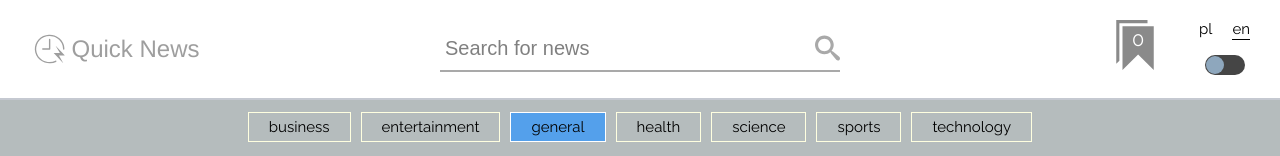
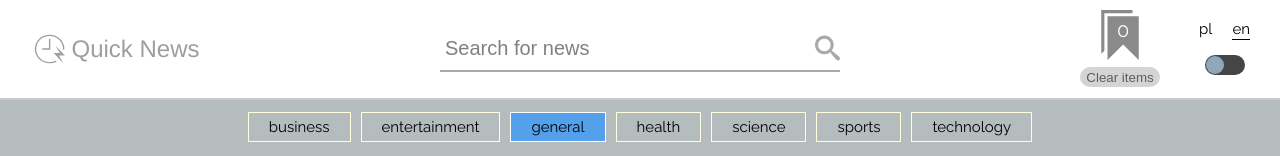
Before and after one commit to Artas47/quick-news, a React (Create React App) app: page / in a window 1280 px wide. Shown: the top 156 px of the page. Built offline with nearby package versions, Linux system fonts and the light colour scheme; no server answers.

Commit message:
added clearItemFromStore button, fixed overlaping spinner

```diff
--- a/src/actions/index.js
+++ b/src/actions/index.js
@@ -10,7 +10,8 @@ import {
   THEME_CHANGE,
   ADD_ITEM_TO_STORE,
   DELETE_ITEM_FROM_STORE,
-  SHOW_ITEMS_FROM_STORE
+  SHOW_ITEMS_FROM_STORE,
+  CLEAR_STORE_ITEMS
 } from './types';
 
 export const fetchNewsStart = query => {
@@ -99,3 +100,9 @@ export const showItemsFromStore = items => {
     payload: items
   };
 };
+
+export const clearStoreItems = () => {
+  return {
+    type: CLEAR_STORE_ITEMS
+  };
+};
--- a/src/actions/types.js
+++ b/src/actions/types.js
@@ -10,3 +10,4 @@ export const THEME_CHANGE = 'THEME_CHANGE';
 export const ADD_ITEM_TO_STORE = 'ADD_ITEM_TO_STORE';
 export const DELETE_ITEM_FROM_STORE = 'DELETE_ITEM_FROM_STORE';
 export const SHOW_ITEMS_FROM_STORE = 'SHOW_ITEMS_FROM_STORE';
+export const CLEAR_STORE_ITEMS = 'CLEAR_STORE_ITEMS';
--- a/src/components/bookmark-header/bookmark-header.js
+++ b/src/components/bookmark-header/bookmark-header.js
@@ -1,6 +1,6 @@
 import React from 'react';
 import { useSelector, useDispatch } from 'react-redux';
-import { showItemsFromStore } from '../../actions/index';
+import { showItemsFromStore, clearStoreItems } from '../../actions/index';
 import * as Styled from './bookmark-header.styles';
 
 const BookmarkHeader = () => {
@@ -11,9 +11,12 @@ const BookmarkHeader = () => {
     window.scrollTo(0, 0);
   };
   return (
-    <Styled.BookmarkHeader onClick={onClickRender}>
-      <Styled.BookmarkCount>{store.length}</Styled.BookmarkCount>
-      <Styled.BookmarkHeaderSvg />
+    <Styled.BookmarkHeader>
+      <Styled.BookmarkSvgAndCountBox onClick={onClickRender}>
+        <Styled.BookmarkHeaderSvg />
+        <Styled.BookmarkCount>{store.length}</Styled.BookmarkCount>
+      </Styled.BookmarkSvgAndCountBox>
+      <Styled.ClearItems onClick={() => dispatch(clearStoreItems())}>Clear items</Styled.ClearItems>
     </Styled.BookmarkHeader>
   );
 };
--- a/src/components/bookmark-header/bookmark-header.styles.js
+++ b/src/components/bookmark-header/bookmark-header.styles.js
@@ -3,14 +3,19 @@ import { ReactComponent as Bookmark } from '../../assets/bookmarks.svg';
 
 export const BookmarkHeader = styled.div`
   position: absolute;
-  top: 2rem;
+  top: 1rem;
   right: 12rem;
   cursor: pointer;
   user-select: none;
-
+  display: flex;
+  flex-direction: column;
+  align-items: center;
   @media only screen and (max-width: 800px) {
     left: 2rem;
     right: unset;
+  }
+  @media only screen and (max-width: 600px) {
+    left: 0.5rem;
   }
 `;
 
@@ -30,7 +35,7 @@ export const BookmarkHeaderSvg = styled(Bookmark)`
 
 export const BookmarkCount = styled.div`
   position: absolute;
-  top: 50%;
+  top: 35%;
   left: 50%;
   transform: translate(-25%, -80%);
   font-size: 2rem;
@@ -39,6 +44,32 @@ export const BookmarkCount = styled.div`
     font-size: 1.5rem;
   }
   @media only screen and (max-width: 550px) {
-    left: 48%;
+    font-size: 1.2rem;
+    left: 50%;
+    top: 29%;
   }
 `;
+
+export const BookmarkSvgAndCountBox = styled.div`
+  margin-bottom: 0.5rem;
+  @media only screen and (max-width: 550px) {
+    margin-bottom: 0.2rem;
+  }
+`;
+
+export const ClearItems = styled.button`
+  width: 8rem;
+  border: none;
+  border-radius: 1rem;
+  height: 2rem;
+  outline: none;
+  background-color: ${props => props.theme.clearItemsButtonColor};
+  color: #5e5e5e;
+  @media only screen and (max-width: 800px) {
+    font-size: 1rem;
+  }
+  @media only screen and (max-width: 550px) {
+    width: 7rem;
+    height: 1.7rem;
+  }
+`;
--- a/src/components/news-item/news-item.styles.js
+++ b/src/components/news-item/news-item.styles.js
@@ -52,7 +52,7 @@ export const NewsItemTitle = styled.p`
 export const ImageNotLoaded = styled.div`
   position: absolute;
   font-size: 5rem;
-  z-index: 999;
+  /* z-index: 999; */
   top: 50%;
   left: 50%;
   transform: translate(-50%, -50%);
--- a/src/components/news-list/news-list.styles.js
+++ b/src/components/news-list/news-list.styles.js
@@ -24,4 +24,6 @@ export const NewsNotFoundText = styled.div`
   justify-content: center;
   font-size: 4rem;
   height: 100%;
+  transition: all 0.4s;
+  color: ${props => props.theme.newsNotFoundTextColor};
 `;
--- a/src/components/spinner/spinner.styles.js
+++ b/src/components/spinner/spinner.styles.js
@@ -1,6 +1,8 @@
 import styled from 'styled-components';
 
 export const SpinnerOverlay = styled.div`
+  position: relative;
+  z-index: -1;
   height: 60vh;
   width: 100%;
   display: flex;
@@ -11,7 +13,6 @@ export const SpinnerOverlay = styled.div`
 export const SpinnerContainer = styled.div`
   display: inline-block;
   position: relative;
-  z-index: -1;
   width: 50px;
   height: 50px;
   border: 3px solid rgba(195, 195, 195, 0.6);
--- a/src/reducers/itemsStoreReducer.js
+++ b/src/reducers/itemsStoreReducer.js
@@ -1,4 +1,4 @@
-import { ADD_ITEM_TO_STORE, DELETE_ITEM_FROM_STORE } from '../actions/types';
+import { ADD_ITEM_TO_STORE, DELETE_ITEM_FROM_STORE, CLEAR_STORE_ITEMS } from '../actions/types';
 
 const INITIAL_STATE = {
   store: []
@@ -16,6 +16,10 @@ export default (state = INITIAL_STATE, action) => {
         ...state,
         store: state.store.filter(item => item.title !== action.payload.title)
       };
+    case CLEAR_STORE_ITEMS:
+      return {
+        store: []
+      };
     default:
       return state;
   }
--- a/src/theme/theme.js
+++ b/src/theme/theme.js
@@ -13,7 +13,9 @@ export default {
     footerBg: '#5e5e5e',
     themeToggleButtonBg: '#5e5e5e',
     newsItemTextColor: '#cccccc',
-    searchInputTextColor: '#fff'
+    searchInputTextColor: '#fff',
+    newsNotFoundTextColor: '#fff',
+    clearItemsButtonColor: '#c9c9c9'
   },
   light: {
     filtersBg: '#b5bcbd',
@@ -26,6 +28,8 @@ export default {
     headerBorderBottomColor: '#c5c9d1',
     headerLogoColor: '#9e9e9e',
     themeToggleButtonBg: '#454545',
-    newsItemTextColor: '#fff'
+    newsItemTextColor: '#fff',
+    newsNotFoundTextColor: '#000',
+    clearItemsButtonColor: '#d4d4d4'
   }
 };
```
